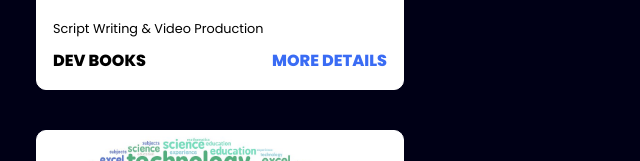
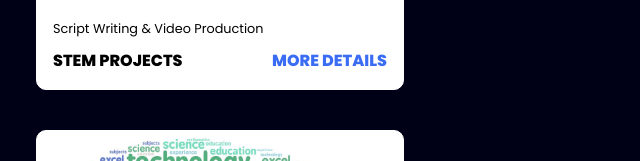
Before and after one commit to hrmohaed1/mabdulqader09, a plain HTML site: page index.html in a window 1280 px wide. Shown: the part 2119-2280 px from the top of the page, 624-1264 px from the left. Drawn offline with Linux system fonts and the light colour scheme.

Commit message:
Update index.html

```diff
--- a/index.html
+++ b/index.html
@@ -88,7 +88,7 @@
                 <div class="project-info">
                     <p class="project-category">Script Writing & Video Production</p>
                     <strong class="project-title">
-                        <span>Dev Books</span>
+                        <span>STEM PROJECTS</span>
                         <a href="#" class="more-details">More details</a>
                     </strong>
                 </div>
```
